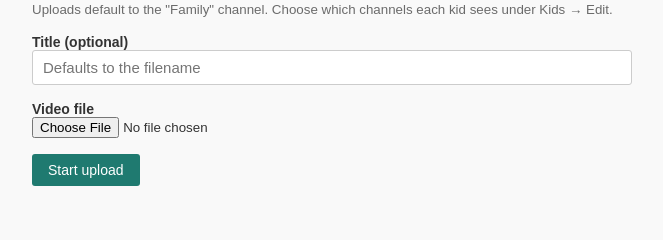
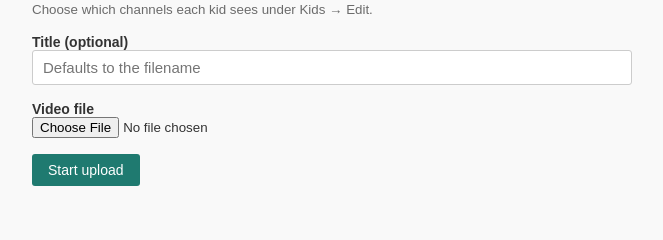
Before and after one commit to MadeByTokens/curatables, a Python web app: template app/templates/base/parent/upload.html in a window 1280 px wide. Shown: the part 325-565 px from the top of the page, without its empty margins (128-791 px from the left). Run offline with Jinja, Linux system fonts and the light colour scheme; the template is opened without the code that fills it, so the values that code supplies are empty.

Commit message:
Clearer words: deleting a kid, restarting after Advanced, the upload channel
Deleting a kid now says what goes with them and that their channels
stay. The Advanced save message points to Box → Restart Curatables on
the box. The upload page no longer says uploads go to a "Family"
channel, which only exists when there were no channels at all.

```diff
--- a/app/features/parent_settings/router.py
+++ b/app/features/parent_settings/router.py
@@ -208,7 +208,11 @@ def settings_save_advanced(request: Request,
     config.parent.session_timeout_hours = session_timeout_hours
     config.save()
     return templates.TemplateResponse(request, "parent/settings.html", {
-        **ctx, "success": "Advanced settings saved. Restart the server for port, host, session timeout, and log level changes to take effect.",
+        **ctx, "success": ("Advanced settings saved. Port, host, session timeout and log level changes take effect "
+                    "after Curatables restarts (Box → Restart Curatables)."
+                    if request.app.state.system_helper.available else
+                    "Advanced settings saved. Restart the server for port, host, session timeout, "
+                    "and log level changes to take effect."),
         "error": None,
     })
 
--- a/app/templates/base/parent/profiles.html
+++ b/app/templates/base/parent/profiles.html
@@ -21,7 +21,7 @@
       <div class="actions">
         <a href="/parent/profiles/{{ p.id }}/edit" class="btn btn-sm btn-primary">Edit</a>
         <form method="POST" action="/parent/profiles/{{ p.id }}/delete"
-              data-confirm="Delete profile {{ p.display_name or p.name }}?">
+              data-confirm="Delete {{ p.display_name or p.name }}? Their comments, reactions, tags and video requests go too. Channels they made stay, as yours.">
           <input type="hidden" name="csrf_token" value="{{ csrf_token }}">
           <button type="submit" class="btn btn-sm btn-danger">Delete</button>
         </form>
--- a/app/templates/base/parent/upload.html
+++ b/app/templates/base/parent/upload.html
@@ -36,7 +36,7 @@
       <option value="{{ c.id }}" {% if c.id == default_channel_id %}selected{% endif %}>{{ c.name }}</option>
       {% endfor %}
     </select>
-    <small class="muted">Uploads default to the "Family" channel. Choose which channels each kid sees under Kids → Edit.</small>
+    <small class="muted">Choose which channels each kid sees under Kids → Edit.</small>
   </div>
 
   <div class="form-group">
```
